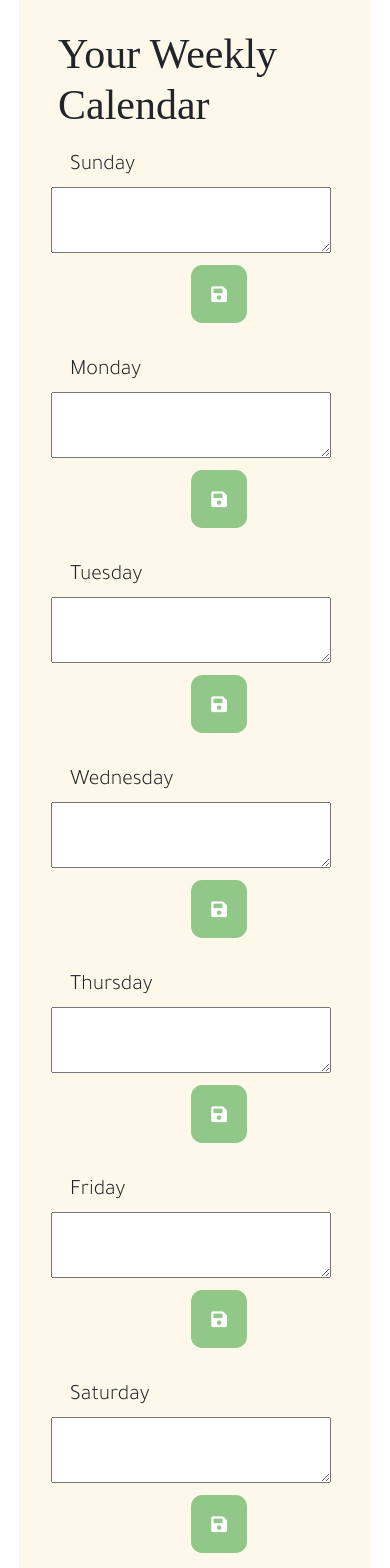
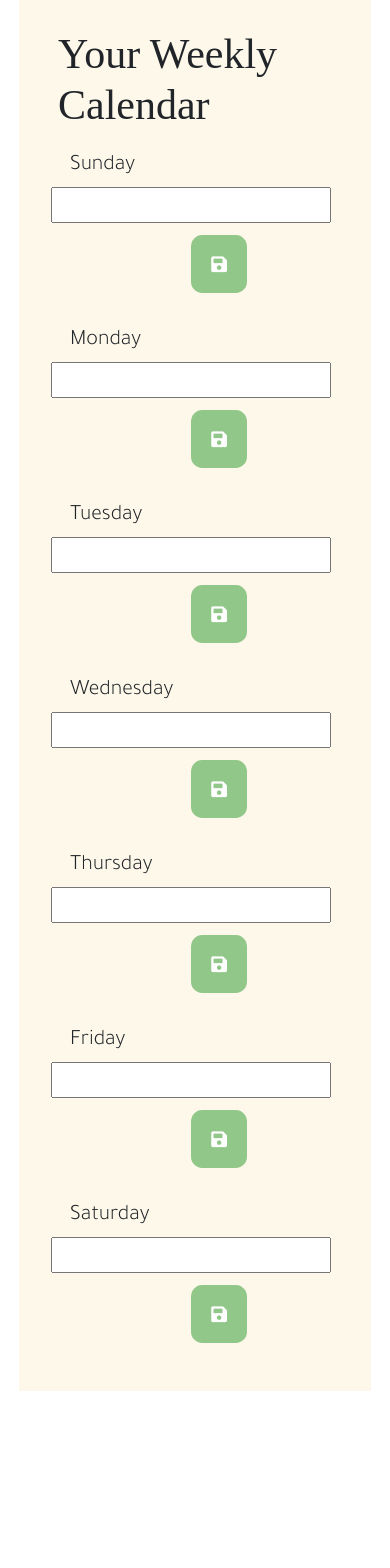
Before and after one commit to valiantcreative33/fitter, a React (Create React App) app in the folder client/: page /profile/1 in a window 390 px wide. Shown: the part 340-1908 px from the top of the page. After the commit the page ends 1735 px from the top, so only its background shows below. Built offline with nearby package versions, Linux system fonts and the light colour scheme; no server answers; a web font is replaced by a local one.

Commit message:
css bug fixes

```diff
--- a/client/src/Profile.css
+++ b/client/src/Profile.css
@@ -2,7 +2,7 @@
     white-space: pre-line;
   }
 
-.fas {
+.fa-save {
     padding: 20px;
     font-size: 18px;
     text-align: center;
@@ -12,7 +12,7 @@
     color: white;
 }
 
-.fas:hover {
+.fa-save:hover {
     background-color: #52734d;
     text-decoration: none;
     color: #ddffbc;
--- a/client/src/Quiz.css
+++ b/client/src/Quiz.css
@@ -5,6 +5,30 @@
     margin: 0 auto;
 }
 
+.back {
+    font-size: 22px;
+}
 .back:hover {
     color: black;
+    background-color: #fdefc4;
 }
+
+.result-text {
+    font-size: 22px;
+    font-family: 'Tajawal', sans-serif;
+    text-decoration: none;
+}
+
+.fa-long-arrow-alt-left {
+    padding: 10px;
+    font-size: 26px;
+    text-align: center;
+    text-decoration: none;
+    background: none;
+    color: #52734d;
+}
+
+.fa-long-arrow-alt-left:hover {
+    text-decoration: none;
+
+}
--- a/client/src/pages/Profile.js
+++ b/client/src/pages/Profile.js
@@ -1,7 +1,7 @@
 import React, {useState} from 'react';
 import { useQuery, useMutation } from '@apollo/react-hooks';
-import { QUERY_ACTIVITIES, QUERY_ME } from '../utils/queries';
-import Auth from '../utils/auth';
+import { QUERY_ME } from '../utils/queries';
+// import Auth from '../utils/auth';
 // import FriendList from '../components/FriendList';
 // import StoryForm from '../components/StoryForm';
 // import StoryList from '../components/StoryList';
@@ -10,9 +10,9 @@ import '../Profile.css'
 
 
 const Profile = () => {
-  const loggedIn = Auth.loggedIn();
+  // const loggedIn = Auth.loggedIn();
   // use useQuery hook to make query request
-  const { loading, data } = useQuery(QUERY_ACTIVITIES);
+  // const { loading, data } = useQuery(QUERY_ACTIVITIES);
   //f data exists, store it in the stories constant we just created. If data is undefined, then save an empty array to the stories component.
   // use object destructuring to extract `data` from the `useQuery` Hook's response and rename it `userData` to be more descriptive
   const { data: userData } = useQuery(QUERY_ME);
@@ -20,9 +20,11 @@ const Profile = () => {
   // const activities = [];
   // console.log(userData?.me?.activities);
 
-  const [addActivity, { error }] = useMutation(ADD_ACTIVITY)
+    const [addActivity] = useMutation(ADD_ACTIVITY)
+
     const [weekday, setWeekday] = useState('');
     const [activityName, setActivityName] = useState('');
+
     const handleChange = (event, dow) => {
       console.log(event.target.value);
       setWeekday(dow);
@@ -30,6 +32,7 @@ const Profile = () => {
     };
 
     const handleClick = async event => {
+
       console.log("addActivity");
       let weekday = event.target.getAttribute("data-weekday");
       let activityName = document.getElementById("textarea-" + weekday).value;
@@ -49,6 +52,7 @@ const Profile = () => {
         }
     };
   return (
+
     <main className="body-card m-1 pb-1">
         <div className="container mt-5 m-4">
             <div className="row">
@@ -71,73 +75,81 @@ const Profile = () => {
             </div>
 
             <h3 className="calendar-title"> Your Weekly Calendar</h3>
-
+            <form onSubmit={handleClick}>
                 <div id="hour-11" className="row p-2 time-block">
                     <div className="col-8 m-1 day">
                         Sunday
                     </div>
-          <textarea id="textarea-Sunday" onChange={(event) => handleChange(event, "Sunday")} className="col-10 calendar-input text11">
-          </textarea>
-            <button onClick={(event)=>handleClick(event)} data-weekday="Sunday" className="btn saveBtn col-md-1"><i className="fas fa-save"></i></button>
+                    <input id="textarea-Sunday" onChange={(event)=> handleChange(event, "Sunday")} className="col-10
+                    calendar-input text11">
+                    </input>
+                    <button onClick={(event)=>handleClick(event)} data-weekday="Sunday" className="btn saveBtn col-md-1" type="submit"><i
+                            className="fas fa-save"></i></button>
                 </div>
+
 
                 <div id="hour-12" className="row p-2 time-block">
                     <div className="col-8 m-1 day">
                         Monday
                     </div>
-        <textarea id="textarea-Monday" onChange={(event) => handleChange(event, "Monday")} className="col-10 calendar-input text11">
-          </textarea>
-            <button onClick={(event)=>handleClick(event)} data-weekday="Monday" className="btn saveBtn col-md-1"><i className="fas fa-save"></i></button>
+                    <input id="textarea-Monday" onChange={(event)=> handleChange(event, "Monday")} className="col-10 calendar-input text11">
+                    </input>
+                    <button onClick={(event)=>handleClick(event)} data-weekday="Monday" className="btn saveBtn col-md-1"><i
+                            className="fas fa-save"></i></button>
                 </div>
 
                 <div id="hour-1" className="row p-2 time-block">
                     <div className="col-8 m-1 day">
                         Tuesday
                     </div>
-        <textarea id="textarea-Tuesday" onChange={(event) => handleChange(event, "Tuesday")} className="col-10 calendar-input text11">
-          </textarea>
-            <button onClick={(event)=>handleClick(event)} data-weekday="Tuesday" className="btn saveBtn col-md-1"><i className="fas fa-save"></i></button>
+                    <input id="textarea-Tuesday" onChange={(event)=> handleChange(event, "Tuesday")} className="col-10 calendar-input text11">
+                    </input>
+                    <button onClick={(event)=>handleClick(event)} data-weekday="Tuesday" className="btn saveBtn col-md-1"><i
+                            className="fas fa-save"></i></button>
                 </div>
 
                 <div id="hour-2" className="row p-2 time-block">
                     <div className="col-8 m-1 day">
                         Wednesday
                     </div>
-        <textarea id="textarea-Wednesday" onChange={(event) => handleChange(event, "Wednesday")} className="col-10 calendar-input text11">
-          </textarea>
-            <button onClick={(event)=>handleClick(event)} data-weekday="Wednesday" className="btn saveBtn col-md-1"><i className="fas fa-save"></i></button>
+                    <input id="textarea-Wednesday" onChange={(event)=> handleChange(event, "Wednesday")} className="col-10 calendar-input text11">
+                    </input>
+                    <button onClick={(event)=>handleClick(event)} data-weekday="Wednesday" className="btn saveBtn
+                        col-md-1"><i className="fas fa-save"></i></button>
                 </div>
 
                 <div id="hour-3" className="row p-2 time-block">
                     <div className="col-8 m-1 day">
                         Thursday
                     </div>
-        <textarea id="textarea-Thursday" onChange={(event) => handleChange(event, "Thursday")} className="col-10 calendar-input text11">
-          </textarea>
-            <button onClick={(event)=>handleClick(event)} data-weekday="Thursday" className="btn saveBtn col-md-1"><i className="fas fa-save"></i></button>
+                    <input id="textarea-Thursday" onChange={(event)=> handleChange(event, "Thursday")} className="col-10 calendar-input text11">
+                    </input>
+                    <button onClick={(event)=>handleClick(event)} data-weekday="Thursday" className="btn saveBtn
+                        col-md-1"><i className="fas fa-save"></i></button>
                 </div>
 
                 <div id="hour-4" className="row p-2 time-block">
                     <div className="col-8 m-1 day">
                         Friday
                     </div>
-        <textarea id="textarea-Friday" onChange={(event) => handleChange(event, "Friday")} className="col-10 calendar-input text11">
-          </textarea>
-            <button onClick={(event)=>handleClick(event)} data-weekday="Friday" className="btn saveBtn col-md-1"><i className="fas fa-save"></i></button>
+                    <input id="textarea-Friday" onChange={(event)=> handleChange(event, "Friday")} className="col-10 calendar-input text11">
+                    </input>
+                    <button onClick={(event)=>handleClick(event)} data-weekday="Friday" className="btn saveBtn col-md-1"><i
+                            className="fas fa-save"></i></button>
                 </div>
 
                 <div id="hour-5" className="row p-2 time-block">
                     <div className="col-8 m-1 day">
                         Saturday
                     </div>
-        <textarea id="textarea-Saturday" onChange={(event) => handleChange(event, "Saturday")} className="col-10 calendar-input text11">
-          </textarea>
-            <button onClick={(event)=>handleClick(event)} data-weekday="Saturday" className="btn saveBtn col-md-1"><i className="fas fa-save"></i></button>
+                    <input id="textarea-Saturday" onChange={(event)=> handleChange(event, "Saturday")} className="col-10 calendar-input text11">
+                    </input>
+                    <button onClick={(event)=>handleClick(event)} data-weekday="Saturday" className="btn saveBtn
+                        col-md-1"><i className="fas fa-save"></i></button>
                 </div>
 
-
+            </form>
         </div>
-
     </main>
   );
 };
--- a/client/src/pages/Quiz.js
+++ b/client/src/pages/Quiz.js
@@ -10,48 +10,42 @@ export default class Quiz extends Component {
     //quiz questions/answers
     state = {
         questions: {
-            1: 'How do you identify?',
-            2: 'What your main goal with Fitter?',
-            3: 'What is your height?',
-            4: 'How many times per week do you hope to work out?',
-            5: 'What is your ideal calorie intake per day?',
-            6: 'what is your age?',
-            7: 'What is your current weight?',
-            8: 'What is your goal weight?'
+            1: 'What your main goal with Fitter?',
+            2: 'What is your height?',
+            3: 'How many times per week do you hope to work out?',
+            4: 'What is your ideal calorie intake per day?',
+            5: 'what is your age?',
+            6: 'What is your current weight?',
+            7: 'What is your goal weight?'
         },
         answers: {
             1: {
-                1: 'Female',
-                2: 'Male',
-                3: 'Other'
-            },
-            2: {
                 1: 'To lose weight',
                 2: 'To eat healthier meals',
                 3: 'To be healthier overall'
             },
-            3: {
+            2: {
                 1: '< 140 cm',
                 2: '140-150 cm',
                 3: '150-160 cm',
                 4: '160-170 cm',
                 5: '> 170 cm'
             },
-            4: {
+            3: {
                 1: 'I do not wish to workout at all',
                 2: '1-2 times per week',
                 3: '3-4 times per week',
                 4: '5-6 times per week',
                 5: 'I wish to work out every day!'
             },
-            5: {
+            4: {
                 1: '< 1000 calories',
                 2: '1200-1400 calories',
                 3: '1800-2000 calories',
                 4: '2200-2400 calories',
                 5: '> 2600 calories'
             },
-            6: {
+            5: {
                 1: '< 15',
                 2: '16-20',
                 3: '21-30',
@@ -59,7 +53,7 @@ export default class Quiz extends Component {
                 5: '41-60',
                 6: '> 61'
             },
-            7: {
+            6: {
                 1: '< 90 lbs',
                 2: '91-110 lbs',
                 3: '111-130 lbs',
@@ -68,7 +62,7 @@ export default class Quiz extends Component {
                 6: '171-190 lbs',
                 7: '> 191 lbs'
             },
-            8: {
+            7: {
                 1: '< 90 lbs',
                 2: '91-110 lbs',
                 3: '111-130 lbs',
@@ -147,8 +141,8 @@ export default class Quiz extends Component {
                  </>) : (
                 <div className="results">
                     <h1>You have completed your self assessment! Here are your results:</h1>
-                    <p>display results here lol</p>
-                    <Link className="nav-link px-3 mx-3 back" to="/profile">back to my profile</Link>
+                    <p className=" result-text p-2 m-1">display results here lol</p>
+                    <Link className="nav-link back" to="/profile"><i class="fas fa-long-arrow-alt-left"></i> back to my profile</Link>
                 </div>
             )}
             </div>
--- a/package.json
+++ b/package.json
@@ -26,7 +26,8 @@
     "if-env": "^1.0.4",
     "jsonwebtoken": "^8.5.1",
     "mongoose": "^5.12.3",
-    "react-bootstrap": "^1.5.2"
+    "react-bootstrap": "^1.5.2",
+    "react-hook-form": "^7.1.1"
   },
   "devDependencies": {
     "concurrently": "^5.2.0"
```
Also changed, not shown: 1 other file (tests, documents, lock files or other folders). Lines whose indentation alone changed are shown as unchanged.
